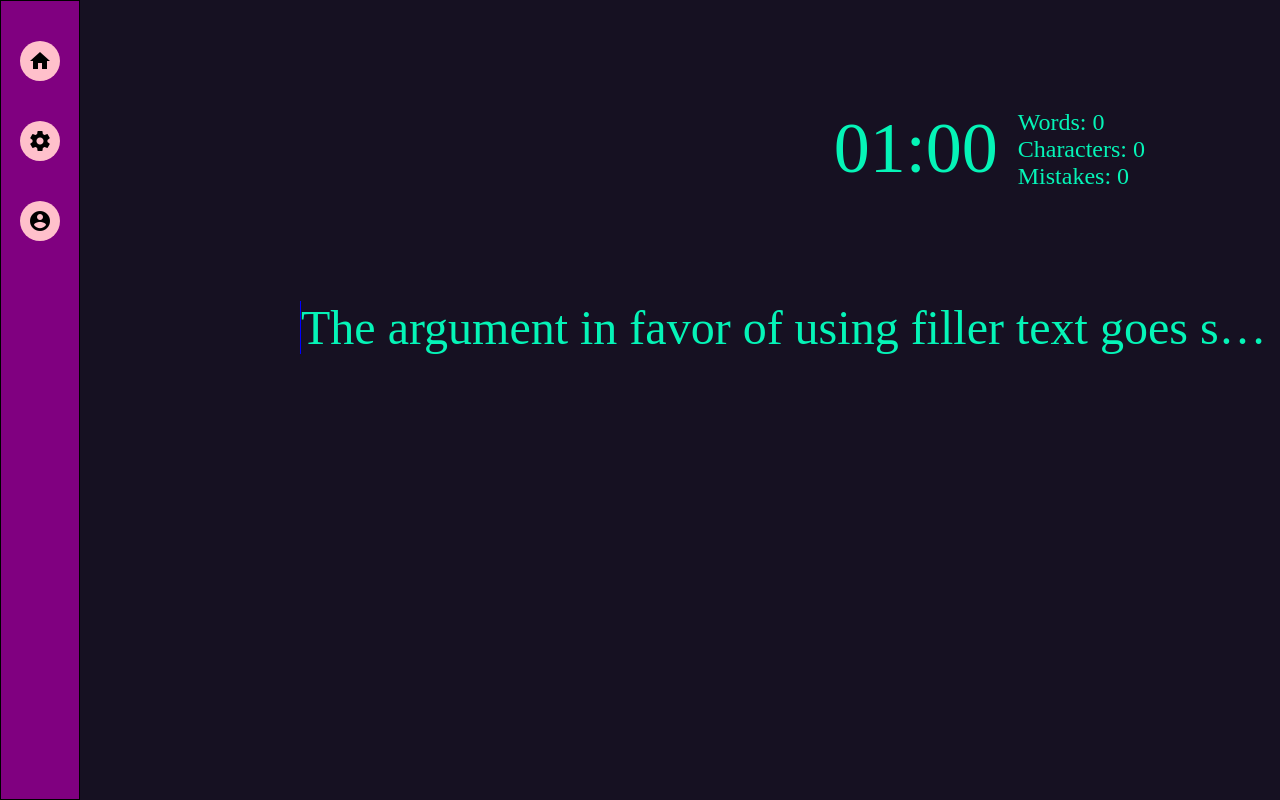
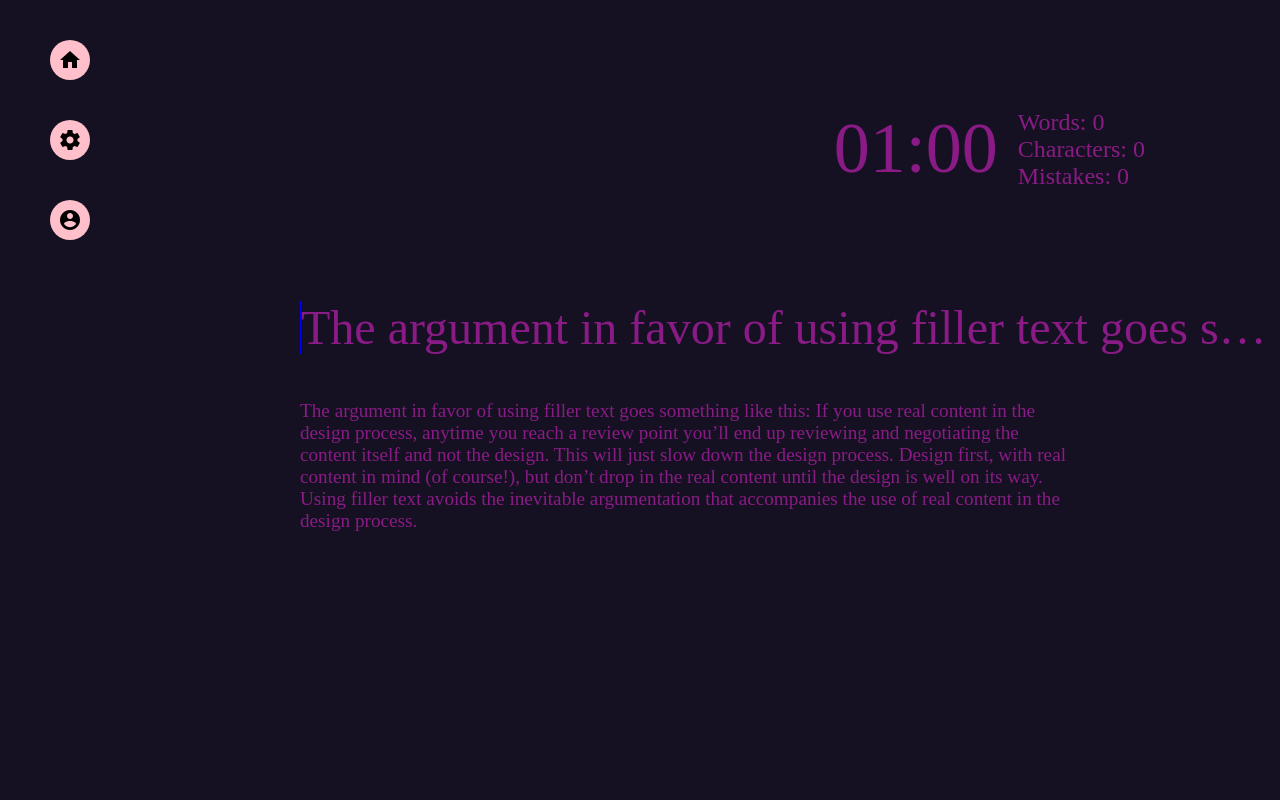
Before and after one commit to rcasia/typ3r, an Angular app: page / in a window 1280 px wide. Built offline with nearby package versions, Linux system fonts and the light colour scheme; a web font is replaced by a local one.

Commit message:
Added styles to sidebar and new font color

```diff
--- a/src/app/sidebar/sidebar.component.css
+++ b/src/app/sidebar/sidebar.component.css
@@ -4,10 +4,8 @@
     align-items: center;
     flex-direction: column;
     padding: 20px 0;
-    background-color: purple;
-    border: black 1px solid;
     height: 100vh;
-    width: 80px;
+    width: 140px;
     transition: width .5s;
     z-index: 1;
 }
--- a/src/app/start/start.component.css
+++ b/src/app/start/start.component.css
@@ -1,3 +1,7 @@
+* {
+    color: #8a1b86;
+}
+
 .left-text {
     display: flex;
     justify-content: flex-end;
@@ -29,7 +33,8 @@
 
 .ok-text {
     text-align: right;
-    color: blue;
+    /* color: #075cee; */
+    color: rgba(138, 27, 134, 0.4)
 }
 
 .ready-question {
@@ -54,6 +59,14 @@
     color:red;
 }
 
+.context-text {
+    position: fixed;
+    top: 400px;
+    left: 300px;
+    width: 60%;
+    font-size: 1.2em;
+}
+
 app-stats-counter {
     display: flex;
     width: 100%;
--- a/src/app/start/start.component.html
+++ b/src/app/start/start.component.html
@@ -15,6 +15,9 @@
                 name="renderedText" ngDefaultControl>{{renderedText}}</span>
         </div>
     </div>
+    <div class="context-text">
+        <span class="ok-text">{{ passedCharacters }}</span><span>{{ renderedText }}</span>
+    </div>
 </ng-template>
 
 <ng-template #areYouReady>
```
